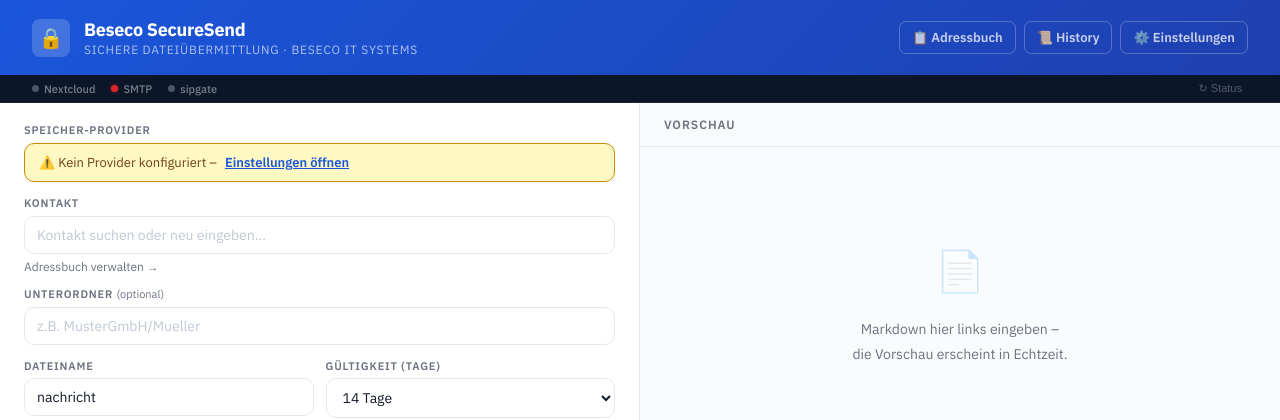
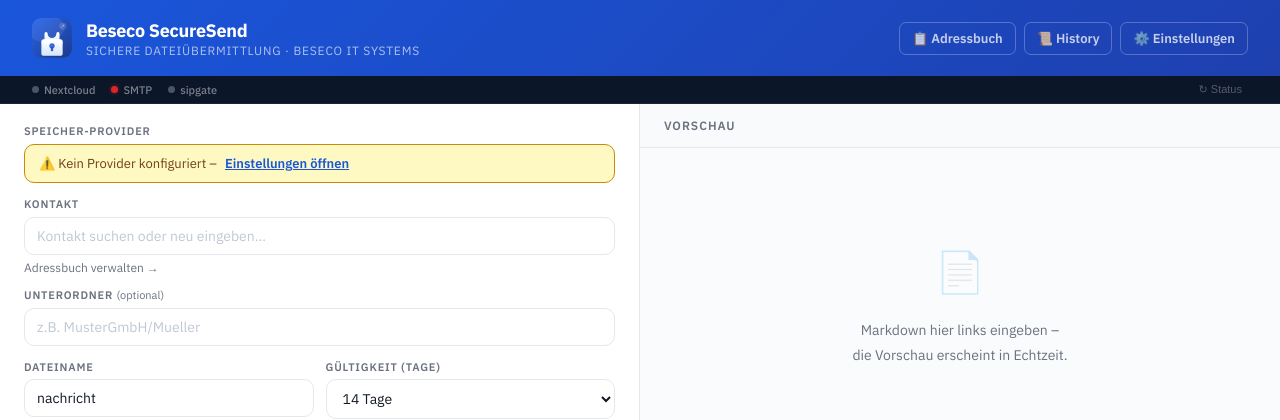
Before and after one commit to Beseco/beseco-securesend, a Flask app: page / in a window 1280 px wide. Shown: the top 420 px of the page. Run offline with Flask 3, Linux system fonts and the light colour scheme; data that the repository does not hold is empty; some libraries are stand-ins or nearby versions.

Commit message:
feat: Projekt-Icon und Logo als SVG, Icon in alle Templates integriert
- static/icon.svg: 512x512 App-Icon mit blauem Farbverlauf, Schloss und Send-Badge
- static/logo.svg: Horizontales Logo 460x90 fuer hellen Hintergrund
- static/logo-dark.svg: Logo-Variante 320x52 fuer dunklen Hintergrund
- Favicon-Link (<link rel="icon" type="image/svg+xml">) in alle 5 Templates
- Header-Emojis durch <img src="/static/icon.svg"> ersetzt (index, settings, contacts, history, settings_login)

Co-Authored-By: Claude Sonnet 4.6 <noreply@anthropic.com>

```diff
--- a/templates/contacts.html
+++ b/templates/contacts.html
@@ -4,6 +4,7 @@
   <meta charset="UTF-8">
   <meta name="viewport" content="width=device-width, initial-scale=1.0">
   <title>Adressbuch · Beseco SecureSend</title>
+  <link rel="icon" type="image/svg+xml" href="/static/icon.svg">
   <link rel="preconnect" href="https://fonts.googleapis.com">
   <link href="https://fonts.googleapis.com/css2?family=IBM+Plex+Mono:wght@400;600&family=IBM+Plex+Sans:wght@400;500;600;700&display=swap" rel="stylesheet">
   <style>
@@ -332,7 +333,7 @@
 <body>
 
 <header>
-  <div class="logo-icon">📋</div>
+  <div class="logo-icon"><img src="/static/icon.svg" alt="Beseco SecureSend" style="width:24px;height:24px;border-radius:5px;"></div>
   <div>
     <h1>Adressbuch</h1>
     <p>Beseco SecureSend · Kontaktverwaltung</p>
--- a/templates/history.html
+++ b/templates/history.html
@@ -4,6 +4,7 @@
   <meta charset="UTF-8">
   <meta name="viewport" content="width=device-width, initial-scale=1.0">
   <title>Versandverlauf · Beseco SecureSend</title>
+  <link rel="icon" type="image/svg+xml" href="/static/icon.svg">
   <link rel="preconnect" href="https://fonts.googleapis.com">
   <link href="https://fonts.googleapis.com/css2?family=IBM+Plex+Mono:wght@400;600&family=IBM+Plex+Sans:wght@400;500;600;700&display=swap" rel="stylesheet">
   <style>
@@ -248,7 +249,7 @@
 <body>
 
 <header>
-  <div class="logo-icon">📜</div>
+  <div class="logo-icon"><img src="/static/icon.svg" alt="Beseco SecureSend" style="width:24px;height:24px;border-radius:5px;"></div>
   <div>
     <h1>Versandverlauf</h1>
     <p>Beseco SecureSend · History</p>
--- a/templates/index.html
+++ b/templates/index.html
@@ -4,6 +4,7 @@
   <meta charset="UTF-8">
   <meta name="viewport" content="width=device-width, initial-scale=1.0">
   <title>Beseco SecureSend</title>
+  <link rel="icon" type="image/svg+xml" href="/static/icon.svg">
   <link rel="preconnect" href="https://fonts.googleapis.com">
   <link href="https://fonts.googleapis.com/css2?family=IBM+Plex+Mono:wght@400;600&family=IBM+Plex+Sans:wght@400;500;600;700&display=swap" rel="stylesheet">
   <style>
@@ -789,7 +790,8 @@
 <body>
 
 <header>
-  <div class="logo-icon">🔒</div>
+  <img src="/static/icon.svg" alt="Beseco SecureSend Icon"
+       style="width:40px;height:40px;border-radius:9px;flex-shrink:0;">
   <div>
     <h1>Beseco SecureSend</h1>
     <p>Sichere Dateiübermittlung · Beseco IT Systems</p>
--- a/templates/settings.html
+++ b/templates/settings.html
@@ -4,6 +4,7 @@
   <meta charset="UTF-8">
   <meta name="viewport" content="width=device-width, initial-scale=1.0">
   <title>Einstellungen · Beseco SecureSend</title>
+  <link rel="icon" type="image/svg+xml" href="/static/icon.svg">
   <link rel="preconnect" href="https://fonts.googleapis.com">
   <link href="https://fonts.googleapis.com/css2?family=IBM+Plex+Mono:wght@400;600&family=IBM+Plex+Sans:wght@400;500;600;700&display=swap" rel="stylesheet">
   <style>
@@ -217,7 +218,7 @@
 <body>
 
 <header>
-  <div class="logo-icon">⚙️</div>
+  <div class="logo-icon"><img src="/static/icon.svg" alt="Beseco SecureSend" style="width:24px;height:24px;border-radius:5px;"></div>
   <div>
     <h1>Einstellungen</h1>
     <p>Beseco SecureSend · Konfiguration</p>
--- a/templates/settings_login.html
+++ b/templates/settings_login.html
@@ -4,6 +4,7 @@
   <meta charset="UTF-8">
   <meta name="viewport" content="width=device-width, initial-scale=1.0">
   <title>Einstellungen · Anmelden · Beseco SecureSend</title>
+  <link rel="icon" type="image/svg+xml" href="/static/icon.svg">
   <link rel="preconnect" href="https://fonts.googleapis.com">
   <link href="https://fonts.googleapis.com/css2?family=IBM+Plex+Mono:wght@400;600&family=IBM+Plex+Sans:wght@400;500;600;700&display=swap" rel="stylesheet">
   <style>
@@ -165,7 +166,7 @@
 <body>
 
 <header>
-  <div class="logo-icon">🔒</div>
+  <div class="logo-icon"><img src="/static/icon.svg" alt="Beseco SecureSend" style="width:24px;height:24px;border-radius:5px;"></div>
   <div>
     <h1>Beseco SecureSend</h1>
     <p>Einstellungen · Anmeldung</p>
```
Also changed, not shown: static/icon.svg (added), static/logo-dark.svg (added), static/logo.svg (added).
